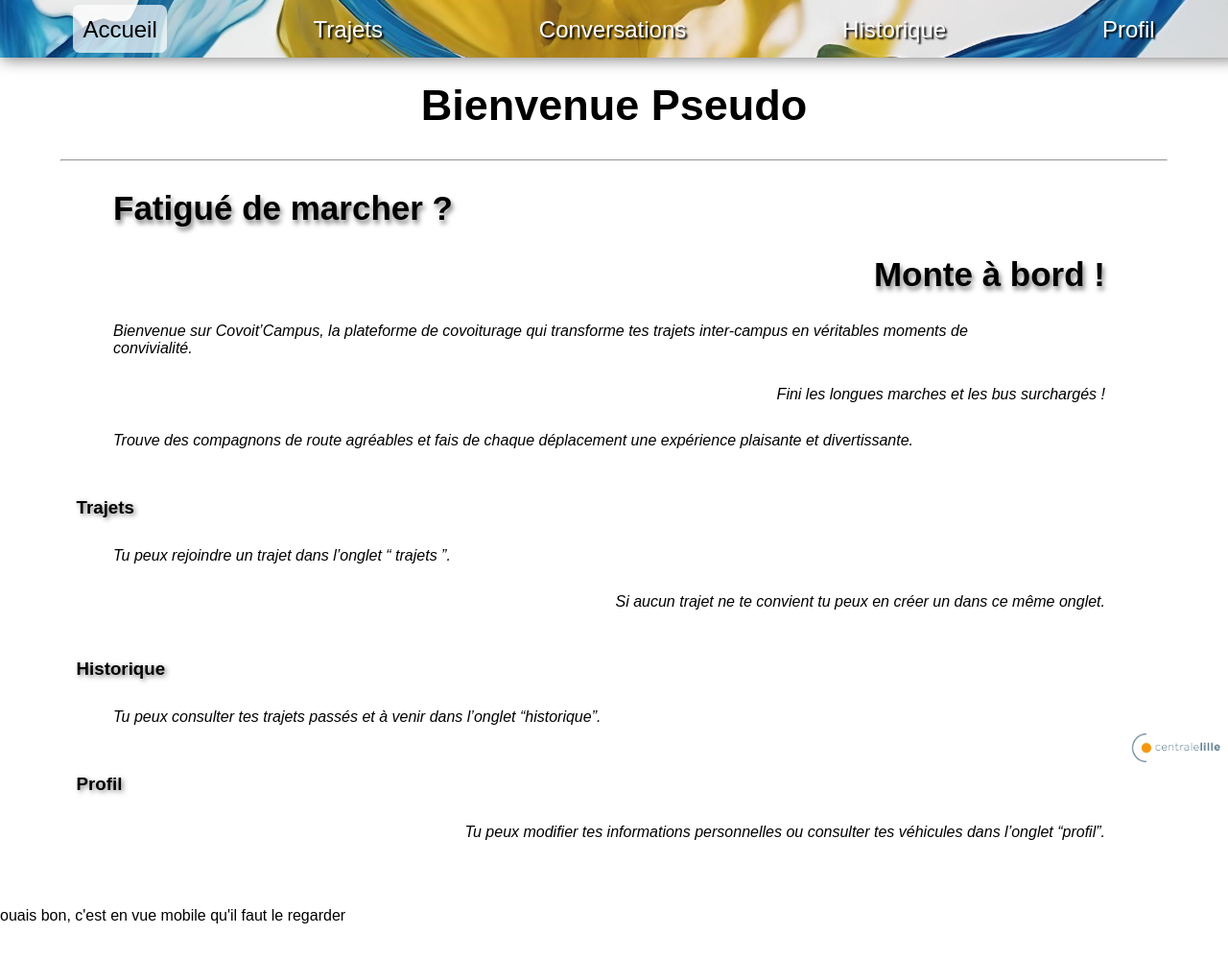
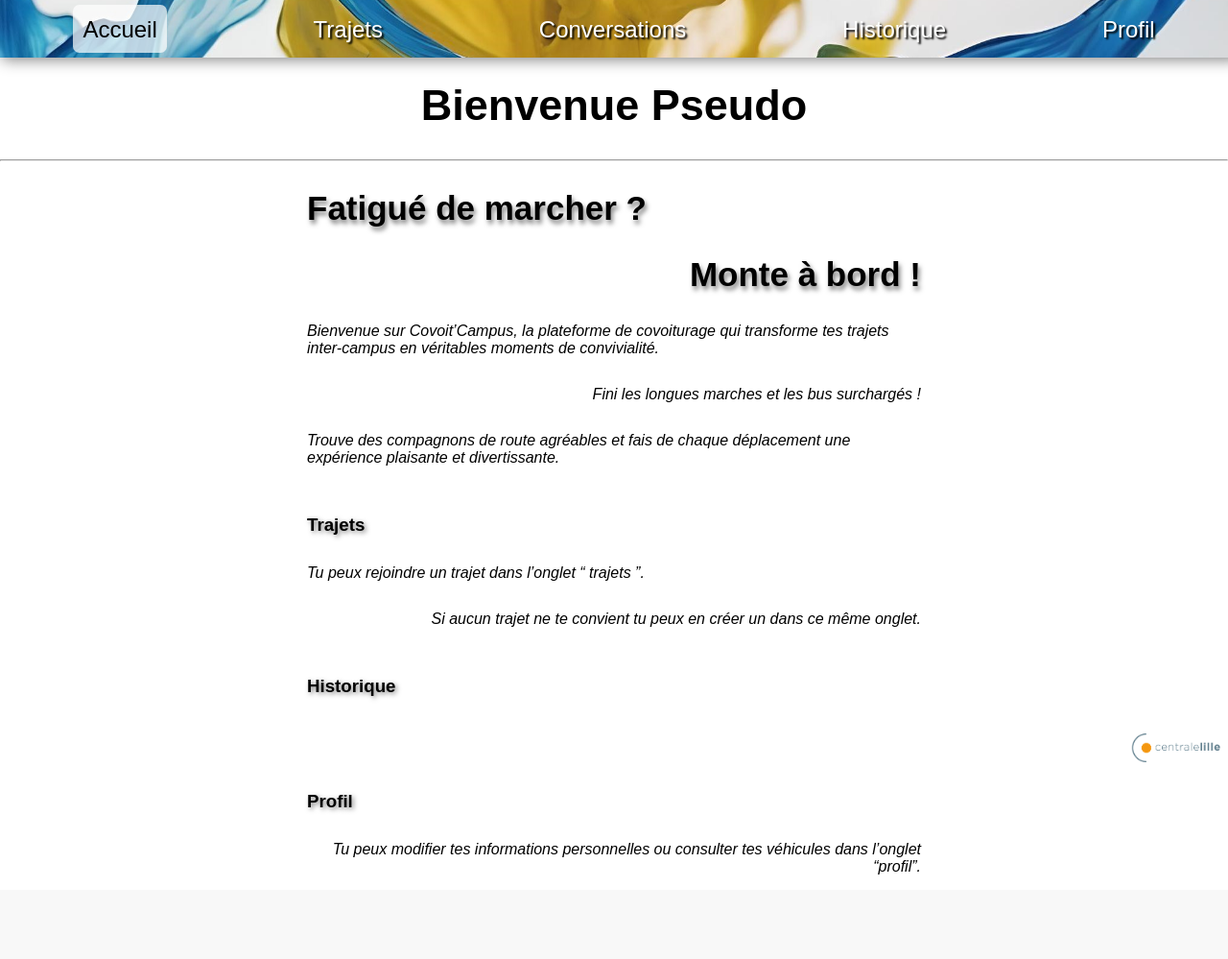
Before and after one commit to JulesVoyer/ProjetWEB, a PHP site: page / in a window 1280 px wide; the page is wider, and only the part inside the window is pictured. Shown: that part at 96% size. After the commit the page ends 911 px from the top of that part, so only its background shows below. Run offline with PHP 8.4, Linux system fonts and the light colour scheme; the visitor is signed in with stand-in values (Sample User, id 1); some web fonts are replaced.

Commit message:
Correctif Vue Accueil

```diff
--- a/CSS/style.css
+++ b/CSS/style.css
@@ -270,48 +270,58 @@ body {
     padding-right: 35%
 }*/
 
+#presApp {
+    margin-left: auto;
+    margin-right: auto;
+
+    min-width: 350px;
+    max-width: 800px;
+}
+
+#presApp hr {
+    width: 90%;
+}
 
 #aclBody > h1 {
     text-align: center;
     font-size: 45px;
 }
 
-hr {
-    width: 90%;
-}
-
-#aclBody > h2 {
+#aclBody h2 {
     text-shadow: 2px 4px 5px rgba(0, 0, 0, 0.5);
     font-size: 35px;
 }
 
-#aclBody > h3 {
+#aclBody h3 {
     position: relative;
     text-shadow: 2px 2px 5px rgba(0, 0, 0, 0.5);
-    left: calc(7% - 10px);
     margin-top: 50px;
+    margin-left: 10%;
+
 }
 
 .alignLeft {
     position: relative;
-    left: calc(10% - 10px);
     text-align: left;
-    max-width: 72%;
+    margin-left: 10%;
+    margin-right: 10%;
+
 }
 
 .alignRight {
     position: relative;
-    left: -10%;
     text-align: right;
-    margin-left: 28%;
+    margin-left: 10%;
+    margin-right: 10%;
+
 }
 
-p {
+
+#presApp p {
     font-style: italic;
     margin-top: 30px;
     margin-bottom: 15px;
 }
-
 
 /*---------- TRAJETS ----------*/
 
--- a/templates/accueil.php
+++ b/templates/accueil.php
@@ -33,6 +33,7 @@ echo "<?xml version=\"1.0\" encoding=\"utf-8\" ?>";
     <h1>Bienvenue Pseudo</h1>
     <!-- barre horizontale -->
     <hr>
+    <div id="presApp">
         <h2 class="alignLeft">Fatigué de marcher ? </h2>
         <h2 class="alignRight">Monte à bord !</h2>
         <p class="alignLeft">Bienvenue sur Covoit’Campus, la plateforme de covoiturage qui transforme tes trajets inter-campus en véritables moments de convivialité.</p>
@@ -45,7 +46,8 @@ echo "<?xml version=\"1.0\" encoding=\"utf-8\" ?>";
         <p class="alignLeft">Tu peux consulter tes trajets passés et à venir dans l’onglet “historique”.</p>
         <h3>Profil</h3>
         <p class="alignRight">Tu peux modifier tes informations personnelles ou consulter tes véhicules dans l’onglet “profil”.</p>
-    <br><br><br>ouais bon, c'est en vue mobile qu'il faut le regarder<br><br><br>
+    </div>
+
 
 </body>
 </html>
```
Lines whose indentation alone changed are shown as unchanged.
